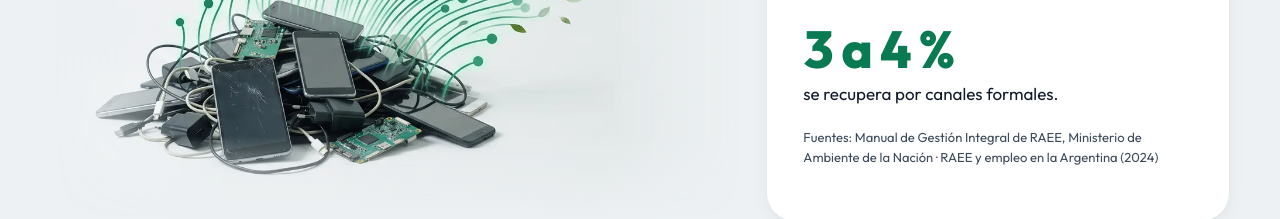
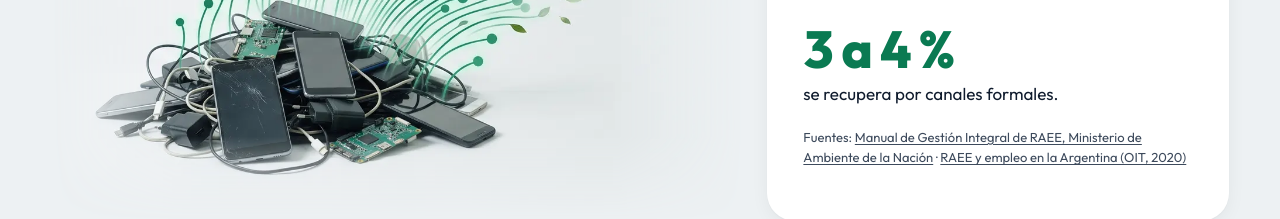
Before and after one commit to i-ahumada/recircuito, a Next.js app: page / in a window 1280 px wide. Shown: the part 1280-1499 px from the top of the page. Built offline with nearby package versions, Linux system fonts and the light colour scheme; no server answers.

Commit message:
Agrega los links de las fuentes de las cifras de RAEE
El estudio de la OIT es de 2020, no de 2024: se corrige el año.

Co-Authored-By: Claude Opus 5.5 <noreply@anthropic.com>

```diff
--- a/src/views/Impacto.tsx
+++ b/src/views/Impacto.tsx
@@ -7,8 +7,14 @@ import { Recorte } from "./Recorte";
 
 type Fuente = { texto: string; url?: string };
 
-const MANUAL_RAEE: Fuente = { texto: "Manual de Gestión Integral de RAEE, Ministerio de Ambiente de la Nación" };
-const ESTUDIO_EMPLEO: Fuente = { texto: "RAEE y empleo en la Argentina (2024)" };
+const MANUAL_RAEE: Fuente = {
+  texto: "Manual de Gestión Integral de RAEE, Ministerio de Ambiente de la Nación",
+  url: "https://www.argentina.gob.ar/ambiente/control/manual-raee",
+};
+const ESTUDIO_EMPLEO: Fuente = {
+  texto: "RAEE y empleo en la Argentina (OIT, 2020)",
+  url: "https://www.ilo.org/es/media/401831/download",
+};
 const GCBA: Fuente = {
   texto: "Gobierno de la Ciudad de Buenos Aires",
   url: "https://buenosaires.gob.ar/gcaba_historico/vicejefatura/ambiente/residuos-especiales/residuos-de-aparatos-electricos-y-electronicos-raee",
```
